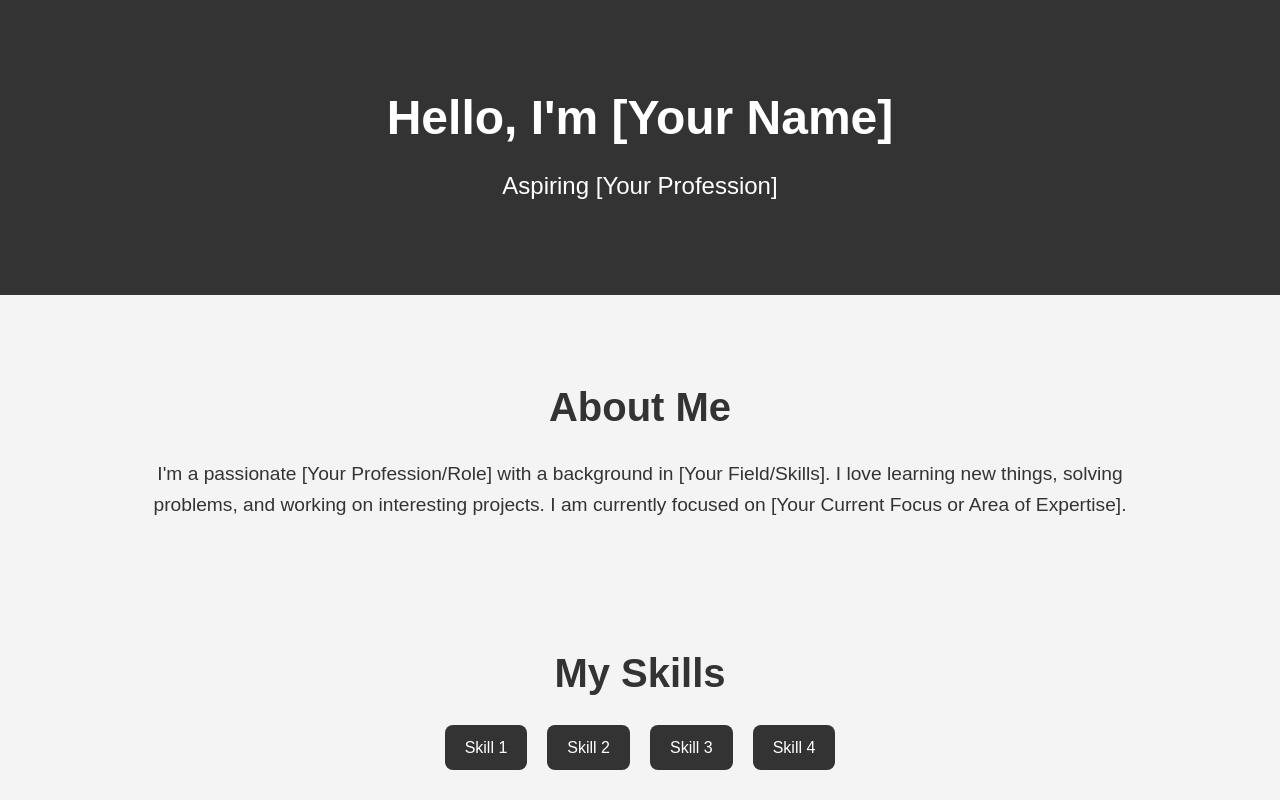
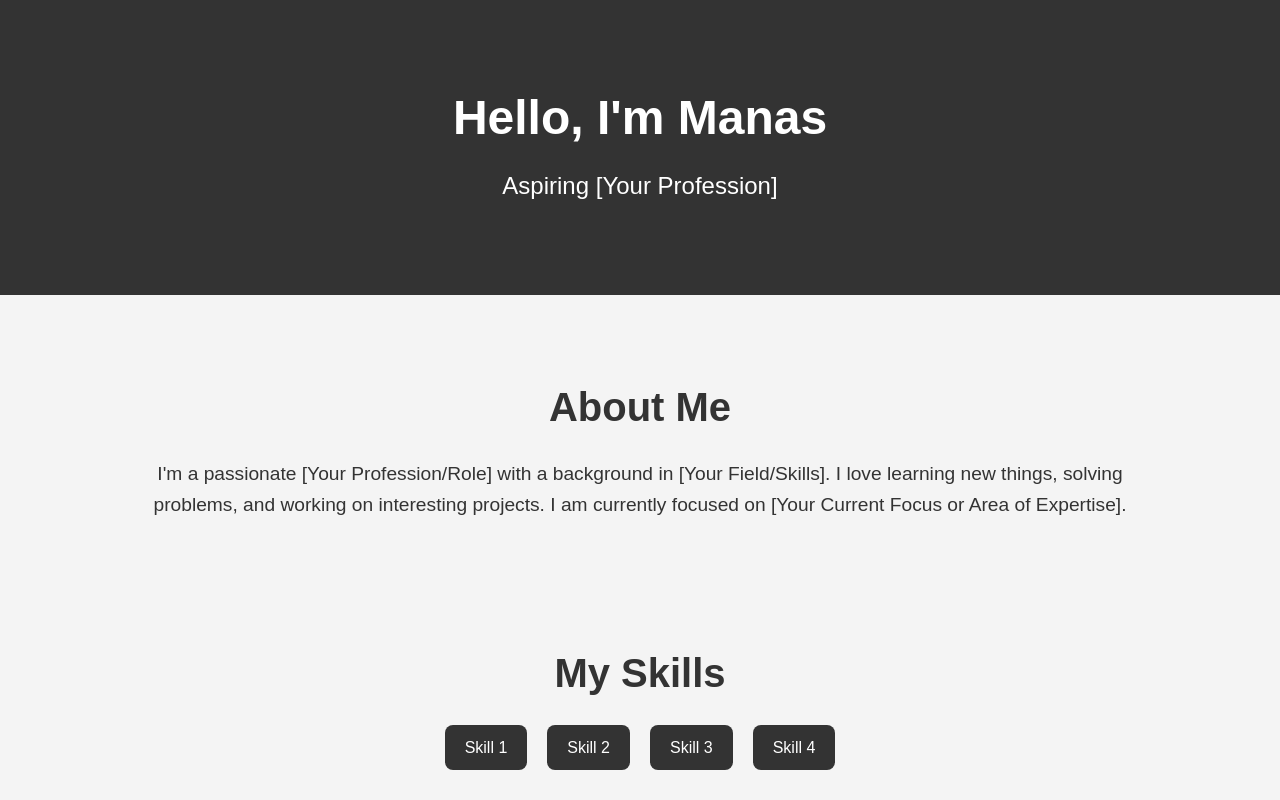
Before and after one commit to manas511/technite, a plain HTML site: page index.html in a window 1280 px wide. Shown: the top 800 px of the page. Drawn offline with Linux system fonts and the light colour scheme.

Commit message:
Update index.html

```diff
--- a/index.html
+++ b/index.html
@@ -9,7 +9,7 @@
 <body>
     <header>
         <div class="container">
-            <h1>Hello, I'm [Your Name]</h1>
+            <h1>Hello, I'm Manas</h1>
             <p>Aspiring [Your Profession]</p>
         </div>
     </header>
```
